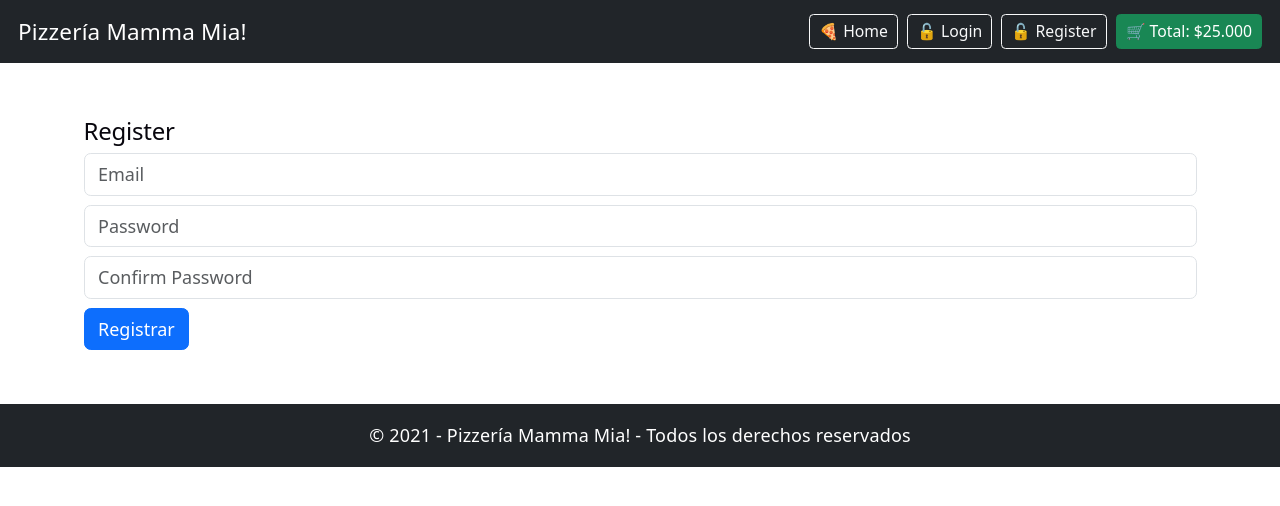
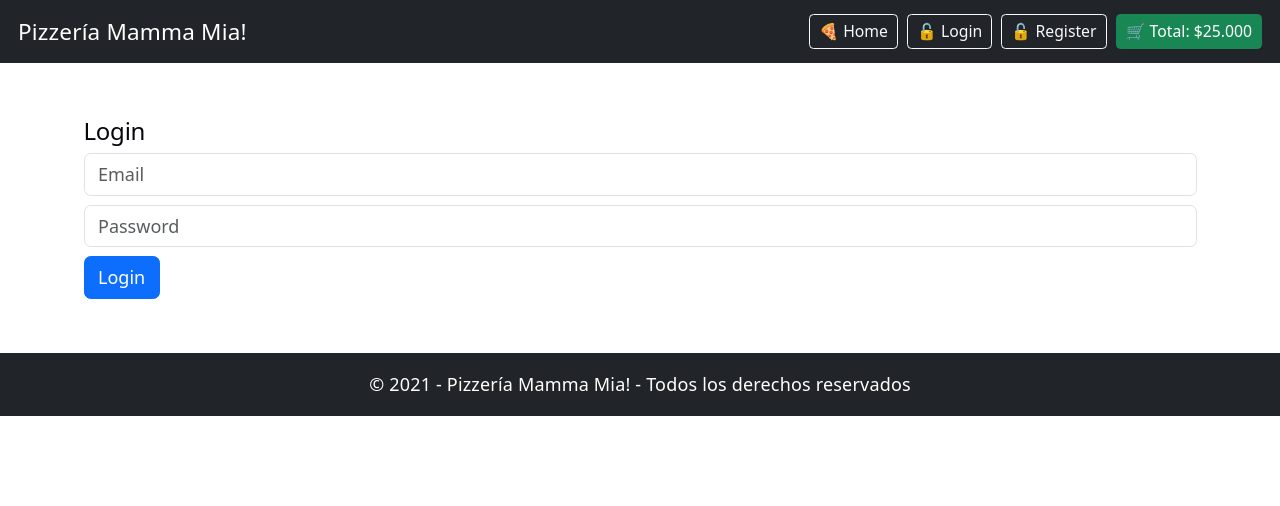
Before and after one commit to AraOsorio/Pizzeria-Desafio-1-React-, a React (Vite) app in the folder Pizzeria Mamma Mia/: page / in a window 1280 px wide. Shown: the top 506 px of the page. Built offline with nearby package versions, Linux system fonts and the light colour scheme.

Commit message:
se modifican textos del componente Login

```diff
--- a/Pizzeria Mamma Mia/src/App.jsx
+++ b/Pizzeria Mamma Mia/src/App.jsx
@@ -12,8 +12,8 @@ function App() {
     <>
      <Navbar />
 {/* <Home /> */}
- <Register />
-{/*<Login />*/}
+ {/*<Register /> */}
+<Login />
 <Footer />
     </>
   );
```
